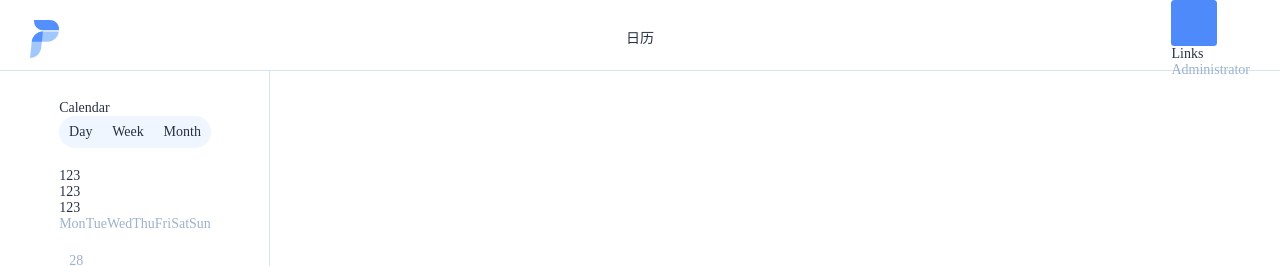
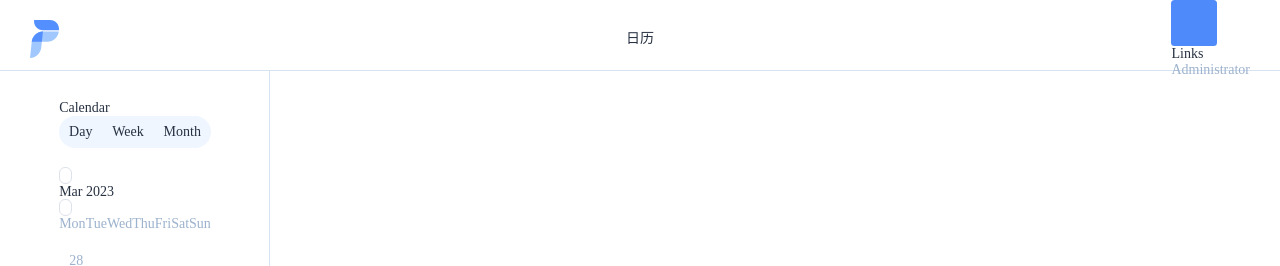
Before and after one commit to Links426/Vue3Template, a Vue app: page / in a window 1280 px wide. Shown: the top 266 px of the page. Built offline with nearby package versions, Linux system fonts and the light colour scheme; a web font is replaced by a local one.

Commit message:
feat: 🎸 增加新日历月份判断逻辑

```diff
--- a/src/utils/constant.ts
+++ b/src/utils/constant.ts
@@ -17,5 +17,30 @@ export const DAY_TYPE_LIST = [
     { index: DAY_TYPE.SUNDAY, value: 'Sun' },
 ]
 export const enum MONTH_TYPE {
-
+    January,
+    February,
+    March,
+    April,
+    May,
+    June,
+    July,
+    August,
+    September,
+    October,
+    November,
+    December,
 }
+export const MONTH_TYPE_LIST = [
+    { index: MONTH_TYPE.January, value: 'Jan' },
+    { index: MONTH_TYPE.February, value: 'Feb' },
+    { index: MONTH_TYPE.March, value: 'Mar' },
+    { index: MONTH_TYPE.April, value: 'Ari' },
+    { index: MONTH_TYPE.May, value: 'May' },
+    { index: MONTH_TYPE.June, value: 'Jun' },
+    { index: MONTH_TYPE.July, value: 'Jul' },
+    { index: MONTH_TYPE.August, value: 'Aut' },
+    { index: MONTH_TYPE.September, value: 'Sep' },
+    { index: MONTH_TYPE.October, value: 'Oct' },
+    { index: MONTH_TYPE.November, value: 'Nov' },
+    { index: MONTH_TYPE.December, value: 'Dec' },
+]
--- a/src/views/index/index.vue
+++ b/src/views/index/index.vue
@@ -32,10 +32,21 @@
                         <div>Week</div>
                         <div>Month</div>
                     </div>
-                    <div flex justify-between mb-18px>
-                        <div>123</div>
-                        <div>123</div>
-                        <div>123</div>
+                    <div flex justify-between items-center mb-18px>
+                        <i
+                            class="iconfont icon-xiangzuo1 changePageButton flex-center"
+                        ></i>
+                        <div>
+                            {{
+                                MONTH_TYPE_LIST.find(
+                                    (item) => item.index === month
+                                )?.value || ''
+                            }}
+                            {{ year }}
+                        </div>
+                        <i
+                            class="iconfont icon-xiangyou1 changePageButton flex-center"
+                        ></i>
                     </div>
                     <!-- 顶部日期 -->
                     <div class="flex text-#9CB2CD mb-20px">
@@ -65,11 +76,14 @@
 <script setup lang="ts">
 import { getTime } from '@/service/getTime'
 import { computed, reactive, ref } from 'vue'
-import { DAY_TYPE_LIST } from '@/utils/constant'
+import { DAY_TYPE_LIST, MONTH_TYPE_LIST } from '@/utils/constant'
 
 // 获取当前的月份和年份
 const date = new Date()
 const { year, month } = getTime(date)
+const realMonth = computed(() => {
+    return month + 1
+})
 
 // 获取上个月最后一天的时间戳
 const currentLastDayRaw: any = new Date(year, month, 0)
@@ -141,4 +155,16 @@ const getNextCurrentMonth = () => {
     height: 100%;
     box-shadow: inset -1px 0px 0px 0px #d7e3f1;
 }
+.changePageButton {
+    width: 28px;
+    height: 28px;
+    font-size: 14px;
+    border-radius: 6px;
+    color: #9cb2cd;
+    border: 0.77px solid #dee2ec;
+    background: #fff;
+}
+.notCurrentMonth {
+    color: #d8e3f1;
+}
 </style>
```
